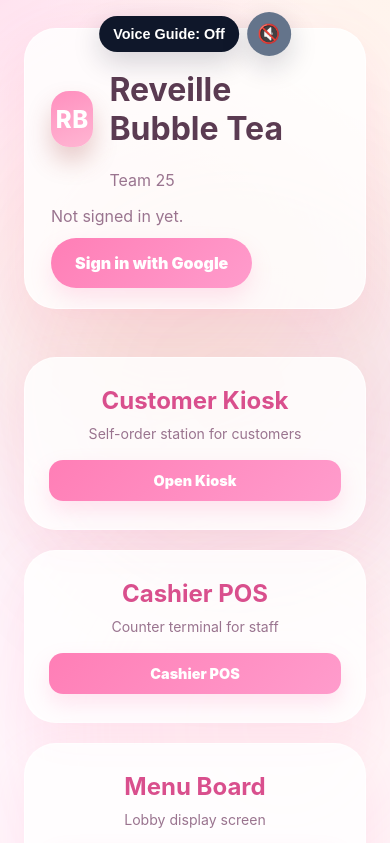
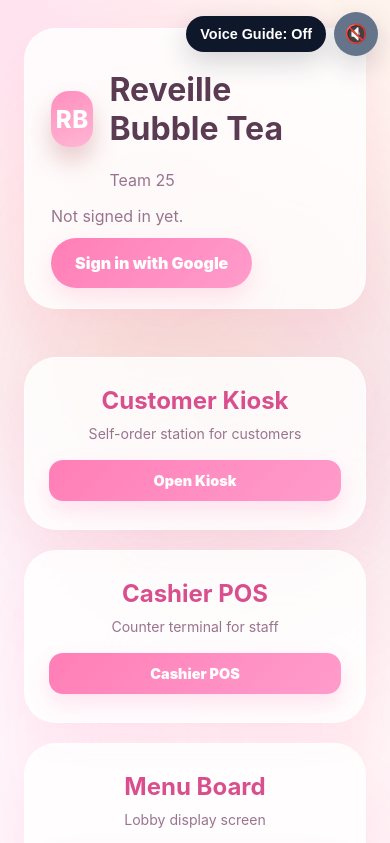
Before and after one commit to CSCE-331-Spring-2026-900-908/project3-team25, a website: page public/index.html in a window 390 px wide. Shown: the top 843 px of the page. Drawn offline with Linux system fonts and the light colour scheme; no server answers.

Commit message:
Fix accessibility toolbar and voice guide behavior

```diff
--- a/public/css/styles.css
+++ b/public/css/styles.css
@@ -1102,7 +1102,6 @@ input[type="range"] {
   object-fit: contain;
   border-radius: 18px;
 }
-
 /* ===== FINAL ACCESSIBILITY / MUSIC TOOLBAR ===== */
 
 .sr-only {
@@ -1140,8 +1139,7 @@ input[type="range"] {
 .accessibility-toolbar {
   position: fixed;
   top: 18px;
-  left: 50%;
-  transform: translateX(-50%);
+  right: 18px;
   z-index: 2500;
   display: flex;
   align-items: center;
@@ -1209,6 +1207,7 @@ body.voice-guide-enabled :is(a, button, .menu-card, .payment-option, .tab-btn):f
 @media (max-width: 700px) {
   .accessibility-toolbar {
     top: 12px;
+    right: 12px;
     gap: 8px;
   }
 
```
